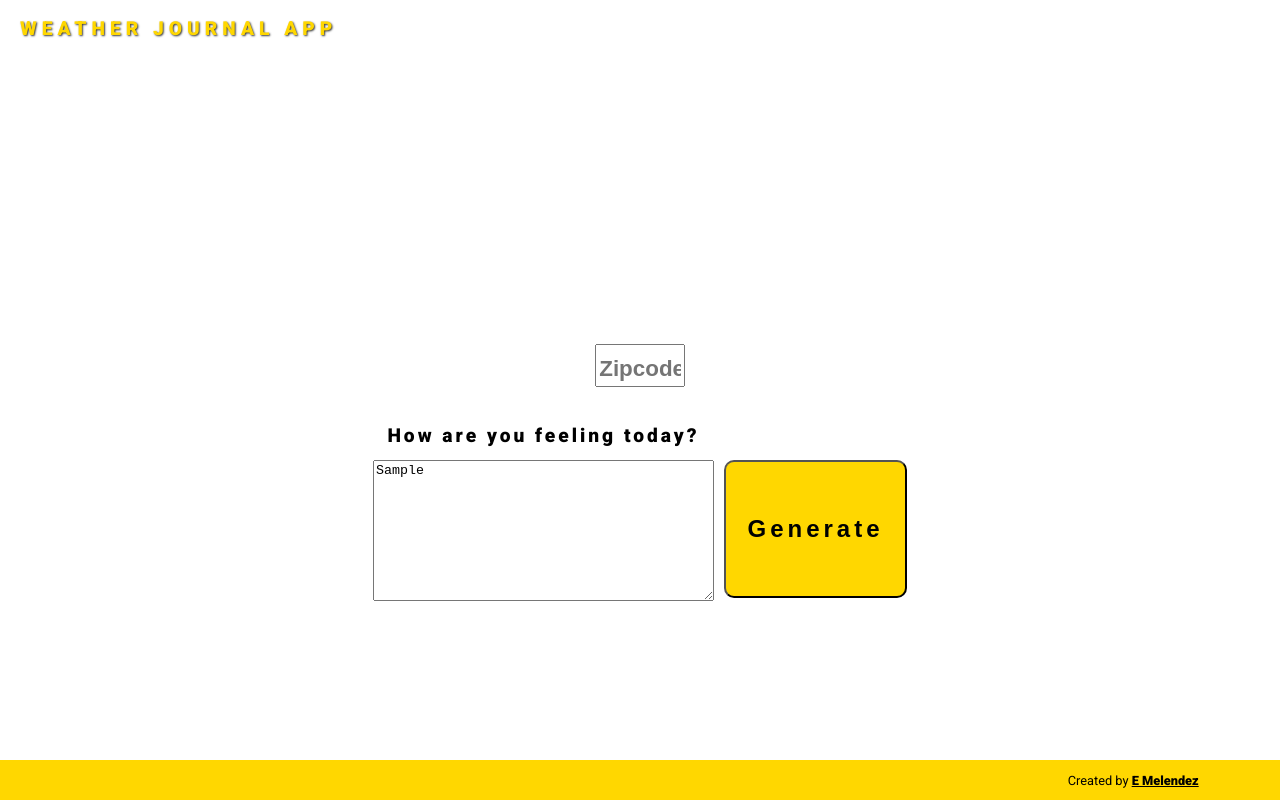
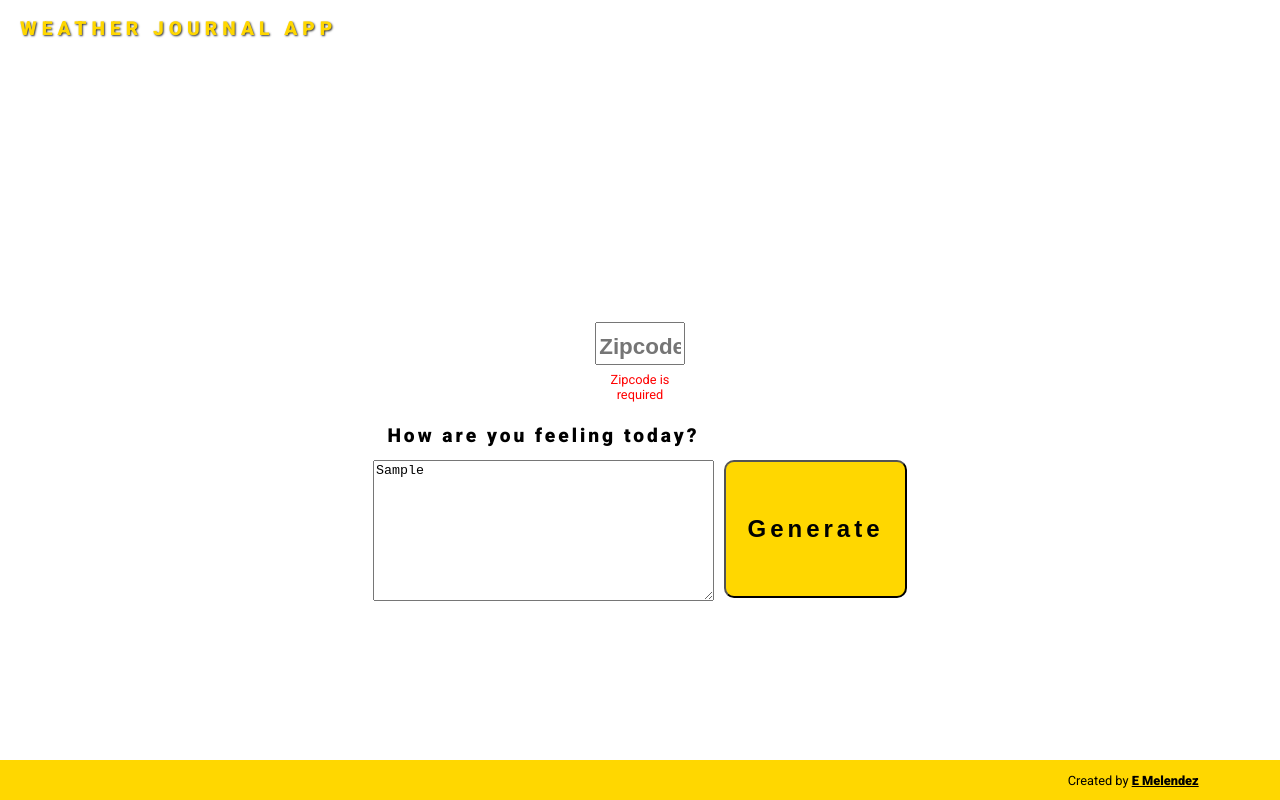
Before and after one commit to exmelendez/udacity-project3, a website: page website/index.html in a window 1280 px wide. Both pictures are taken after typing "Sample" into the empty fields and a click on the button "Generate". Drawn offline with Linux system fonts and the light colour scheme; no server answers.

Commit message:
Style: Add input JS validation + CSS styling

```diff
--- a/website/app.js
+++ b/website/app.js
@@ -4,6 +4,8 @@ const modalBtn = document.getElementById('modalBtn');
 const modalKeyword = document.getElementById('modalKeyword');
 const zipcodeInput = document.getElementById('zip');
 const inputText= document.getElementById('feelings');
+const zipError = document.getElementById('zipErr');
+const textError = document.getElementById('textErr');
 
 const showModalBtn = () => {
   modalBtn.style.display = "flex";
@@ -34,6 +36,9 @@ const updateMainUi = data => {
   weatherDivide.style.display = 'flex';
   weatherImg.style.backgroundImage = `url(${wthrImgFormUrl})`;
   weatherImg.style.display = 'flex';
+
+  zipError.classList.remove('input-error_show');
+  textError.classList.remove('input-error_show');
 };
 
 const updateModalUi = data => {
@@ -140,7 +145,14 @@ modalBtn.addEventListener('click', () => {
 
 generateBtn.addEventListener('click', (e) => {
   e.preventDefault();
-  submitEntry();
+
+  if(!zipcodeInput.value) {
+    zipError.classList.add('input-error_show');
+  } else if(!inputText.value) {
+    textError.classList.add('input-error_show');
+  } else {
+    submitEntry();
+  }
 });
 
 getData();
--- a/website/index.html
+++ b/website/index.html
@@ -19,7 +19,11 @@
     </div>
 
     <div class="info-cont">
-      <input id="zip" class="info-cont__zipInp" type="text" placeholder="Zipcode" />
+      <div class="info-cont__zipCont">
+        <input id="zip" class="info-cont__zipInp" type="text" placeholder="Zipcode" required/>
+        <p id="zipErr" class="input-error input-error__zip">Zipcode is required</p>
+      </div>
+
       <span id="weatherDivide" class="info-cont__divid">/</span>
       <span id="weatherDesc"></span>
       <span id="weatherImg" class="info-cont__icon"></span>
@@ -28,7 +32,8 @@
     <div class="feel">
       <div class="feel-inpCont">
         <label for="feelings" class="feelLabel">How are you feeling today?</label>
-        <textarea id="feelings" class= "myInput" placeholder="Enter your feelings here" rows="9" cols="40"></textarea>
+        <textarea id="feelings" class= "myInput" placeholder="Enter your feelings here" rows="9" cols="40" required></textarea>
+        <p id="textErr" class="input-error input-error__text">Text is required</p>
       </div>
 
       <button id="generate" class="submitBtn" type="submit">Generate</button>
--- a/website/style.css
+++ b/website/style.css
@@ -99,13 +99,42 @@ body {
   font-size: 2em;
 }
 
+.info-cont__zipCont {
+  width: 7%;
+  display: inline;
+  margin: 0;
+  padding: 0;
+}
+
 .info-cont__zipInp {
-  width: 7%;
+  width: 100%;
   text-align: center;
   font-size: 1em;
   font-weight: 900;
   display: inline;
 }
+
+.input-error {
+  margin: 0;
+  padding: 7px 0;
+  text-align: center;
+  color: red;
+}
+
+.input-error__zip {
+  font-size: 0.4em;
+  display: none;
+}
+
+.input-error__text {
+  font-size: 1em;
+  display: none;
+}
+
+.input-error_show {
+  display: block;
+}
+
 .info-cont__zipInp::placeholder {
   font-size: 0.7em;
 }
```
